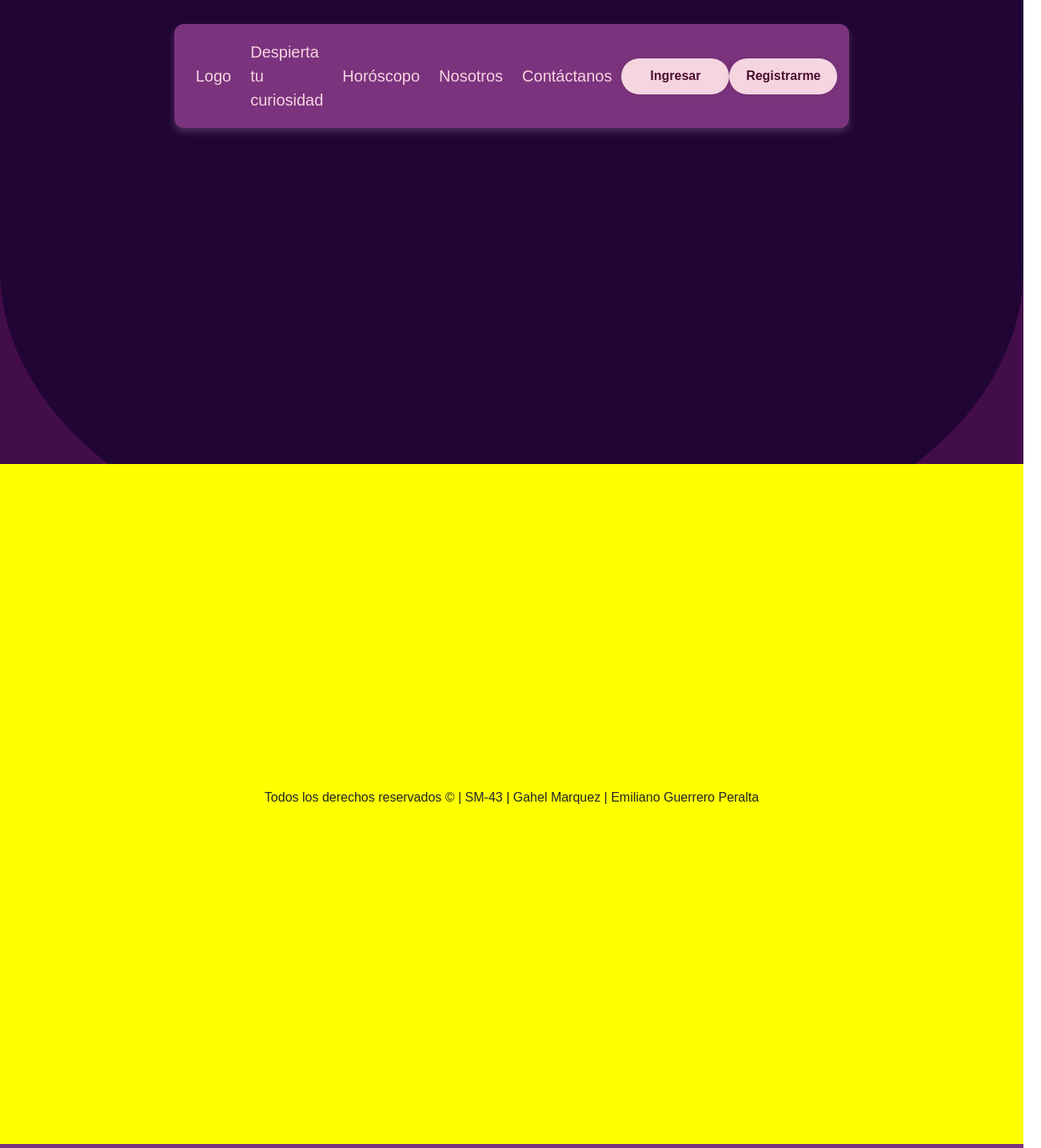
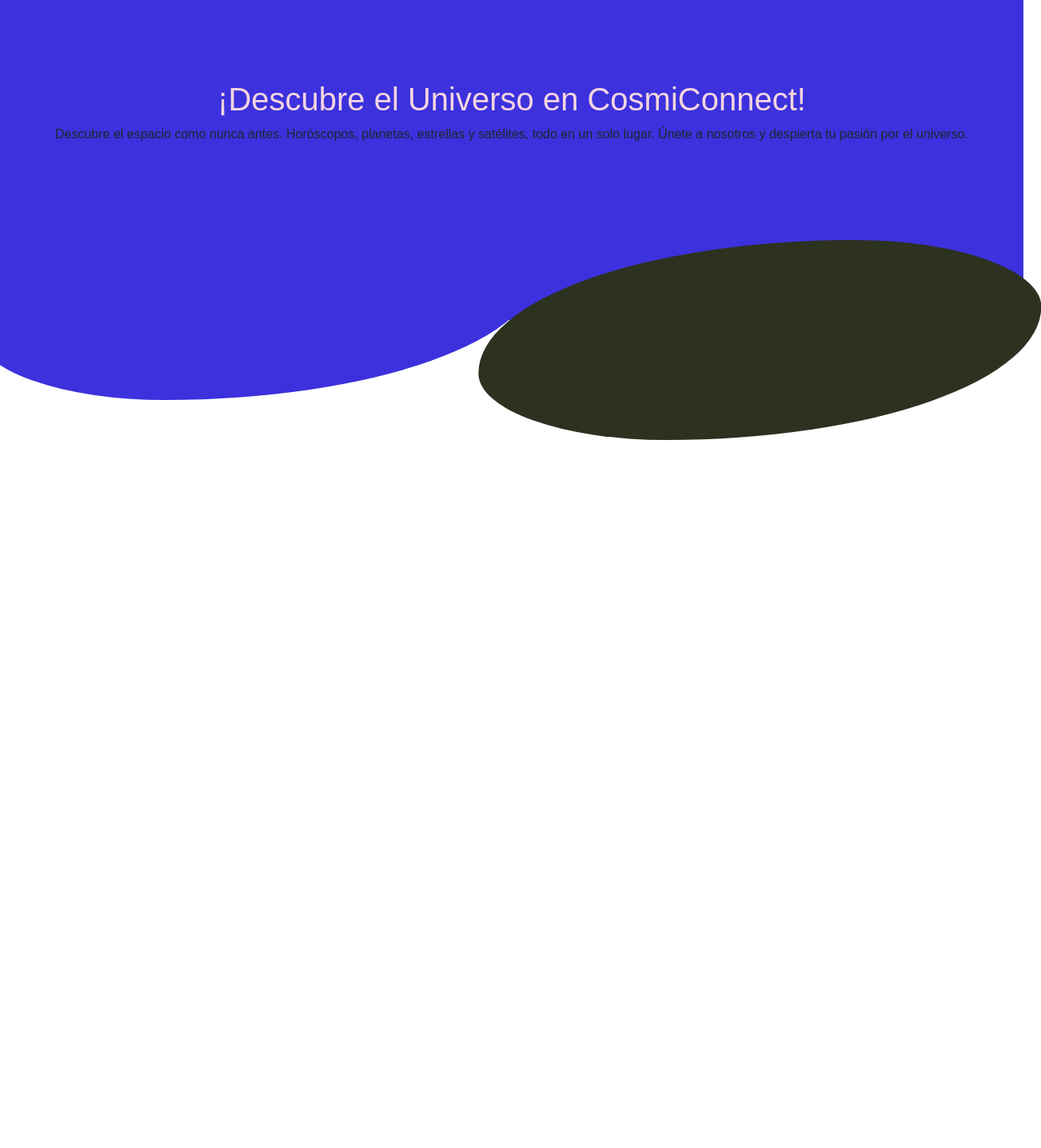
Before and after one commit to GahelMqz/CosmiConnect, a React (Create React App) app in the folder frontend/: page / in a window 1280 px wide. Shown: the top 1435 px of the page at 80% size, 1302 px wide, since content can reach past the window. After the commit the page ends 800 px from the top, so only its background shows below. Built offline with nearby package versions, Linux system fonts and the light colour scheme; a web font is replaced by a local one.

Commit message:
Se modifico CSS

```diff
--- a/frontend/src/css/inicio.css
+++ b/frontend/src/css/inicio.css
@@ -1,99 +1,43 @@
-.rectangle {
-    content: '';
-    position: absolute;
-    width: 100%;
-    height: 400px;
-    background: #210535;
-    top: 0;
-    right: 0;
-    z-index: -1;
-    top: -15%;
+section {
+    position: relative;
+    display: flex;
+    flex-direction: column;
+    align-items: center;
+    min-height: 400px;
+    padding-top: 100px;
   }
 
-.circle:after {
-    content: '';
-    position: absolute;
-    width: 100%;
-    height: 900px;
-    background: #210535;
-    border-radius: 40%;
-    top: 0;
-    right: 0;
-    z-index: -1;
-    top: -21%;
+  .blue {
+    background: #3c31dd;
   }
 
-.rectangle2 {
-    content: '';
+  .curve {
     position: absolute;
+    height: 250px;
     width: 100%;
-    height: 400px;
-    background: #430D4B;
-    top: 0;
-    right: 0;
-    z-index: -1;
-    top: 450px;
+    bottom: 0;
+    text-align: center;
   }
 
-.circle2:after {
+  .curve::before {
     content: '';
+    display: block;
     position: absolute;
-    width: 100%;
-    height: 1100px;
-    background: #430D4B;
-    border-radius: 40%;
-    top: 0;
-    right: 0;
-    z-index: -1;
-    top: -21%;
+    border-radius: 100% 50%;
+    width: 55%;
+    height: 100%;
+    transform: translate(85%, 60%);
+    background-color: hsl(74, 21%, 16%);
   }
 
-.rectangle3 {
+  .curve::after {
     content: '';
+    display: block;
     position: absolute;
-    width: 100%;
-    height: 400px;
-    background: #7B337D;
-    top: 0;
-    right: 0;
+    border-radius: 100% 50%;
+    width: 55%;
+    height: 100%;
+    background-color: #3c31dd;
+    transform: translate(-4%, 40%);
     z-index: -1;
-    top: 550px;
   }
-
-.circle3:after {
-    content: '';
-    position: absolute;
-    width: 100%;
-    height: 1100px;
-    background: #7B337D;
-    border-radius: 40%;
-    top: 0;
-    right: 0;
-    z-index: -1;
-    top: -21%;
-}
-
-.rectangle4 {
-    content: '';
-    position: absolute;
-    width: 100%;
-    height: 400px;
-    background: #C874B2;
-    top: 0;
-    right: 0;
-    z-index: -1;
-    top: 580px;
-}
-
-.circle4:after {
-    content: '';
-    position: absolute;
-    width: 100%;
-    height: 1100px;
-    background: #C874B2;
-    border-radius: 40%;
-    top: 0;
-    right: 0;
-    z-index: -1;
-    top: -21%;
-}
--- a/frontend/src/paginas/Inicio.js
+++ b/frontend/src/paginas/Inicio.js
@@ -6,28 +6,13 @@ import Footer from '../Componentes/Footer';
 function Inicio() {
     return (
         <>
-            <Header />
-            <div className='rectangle'>
-                <div className="circle">
-                    <div className='rectangle2'>
-                        <div className="circle2">
-                            <div className='rectangle3'>
-                                <div className="circle3">
-                                    <div className='rectangle4'>
-                                        <div className="circle4">
-
-                                        </div>
-                                    </div>
-                                </div>
-                            </div>
-                        </div>
-                    </div>
-                </div>
-            </div>
-            <Footer />
-
-
-
+            <section className="blue">
+                <h1>¡Descubre el Universo en CosmiConnect!</h1>
+                <p>
+                Descubre el espacio como nunca antes. Horóscopos, planetas, estrellas y satélites, todo en un solo lugar. Únete a nosotros y despierta tu pasión por el universo.
+                </p>
+                <div className="curve" />
+            </section>
         </>
     );
 }
```
Lines whose indentation alone changed are shown as unchanged.
